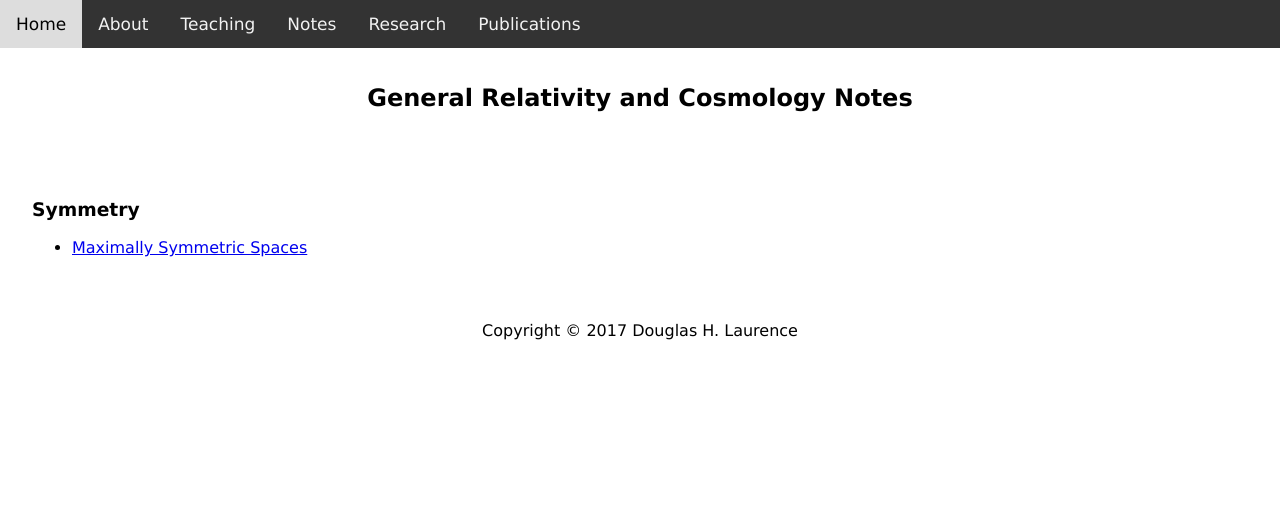
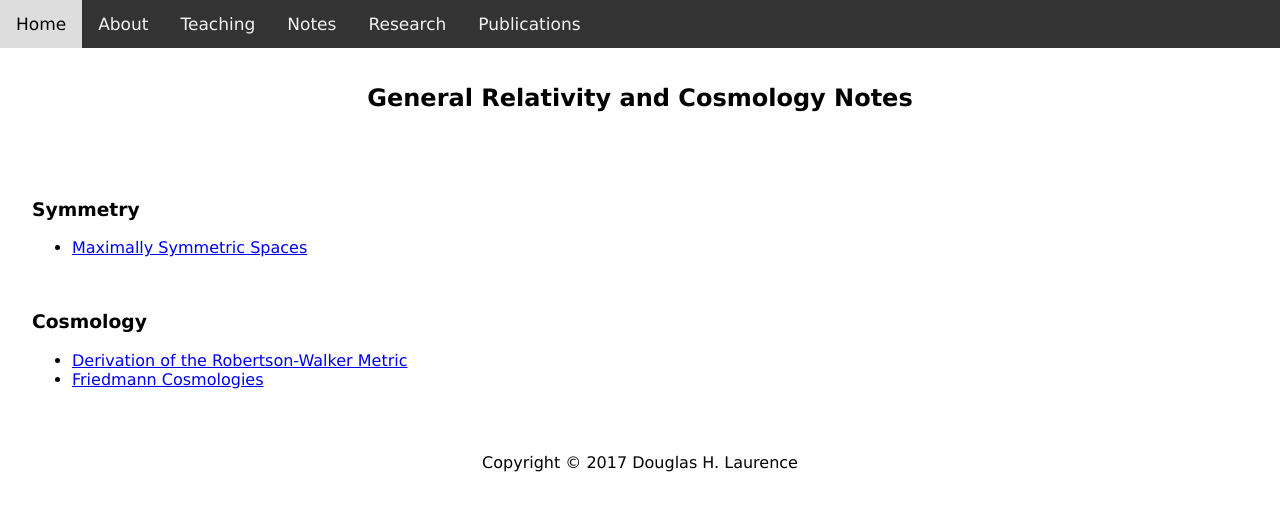
Before and after one commit to dhlaurence/dhlaurence.github.io, a Jekyll site: the page built from notes/generalrelativity.html, in a window 1280 px wide. Shown: the top 511 px of the page. Built offline with Jekyll 4.4.1, drawn with Linux system fonts in a browser that asks for light colours.

Commit message:
Update generalrelativity.html

```diff
--- a/notes/generalrelativity.html
+++ b/notes/generalrelativity.html
@@ -12,4 +12,12 @@ title: General Relativivty and Cosmology Notes
   <ul>
     <li><a target="_blank" href="http://www.blazartheory.com/files/Maximally_Symmetric_Spaces.pdf">Maximally Symmetric Spaces</a></li>
   </ul>
+
+  <br>
+
+  <h3>Cosmology</h3>
+  <ul>
+    <li><a target="_blank" href="http://www.blazartheory.com/files/Robertson_Walker_Metric.pdf">Derivation of the Robertson-Walker Metric</a></li>
+    <li><a target="_blank" href="http://www.blazartheory.com/files/Friedmann_Cosmology.pdf">Friedmann Cosmologies</a></li>
+  </ul>
 </article>
```
